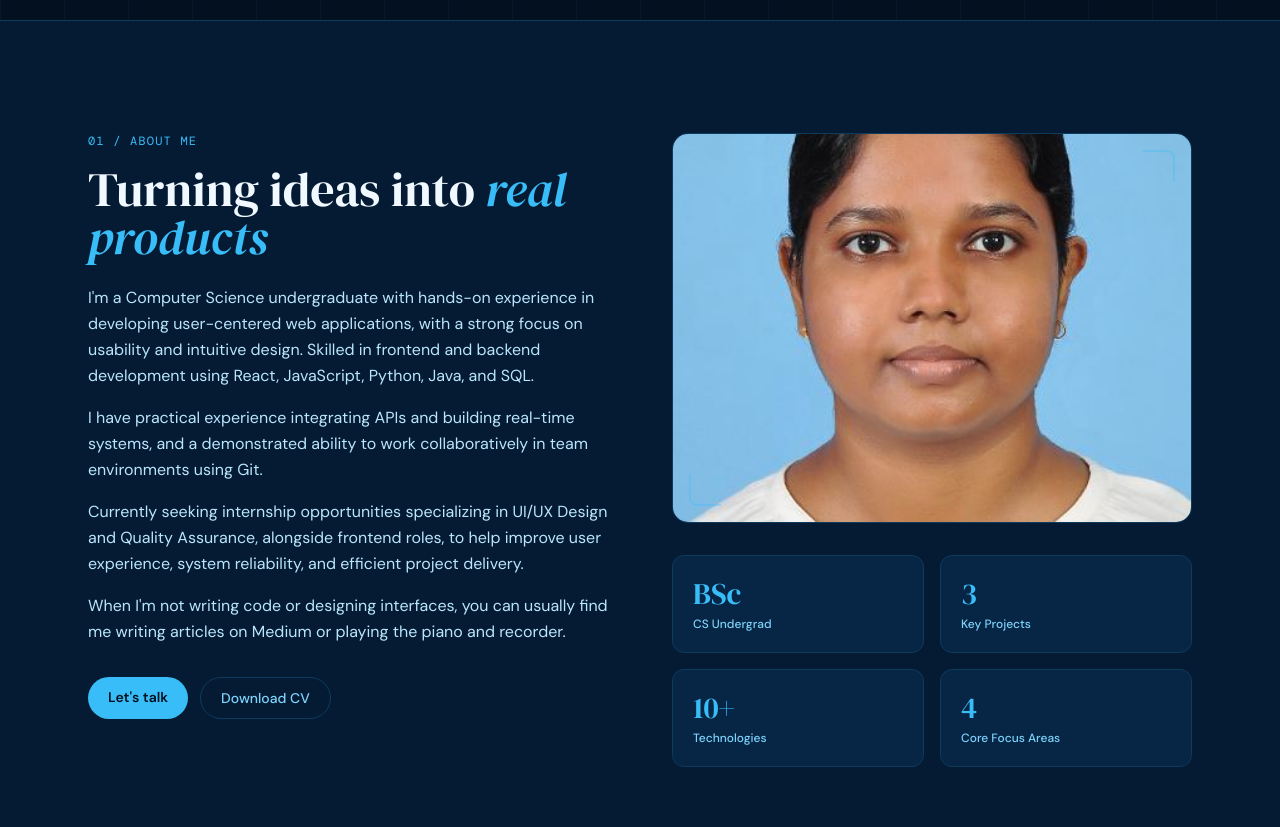
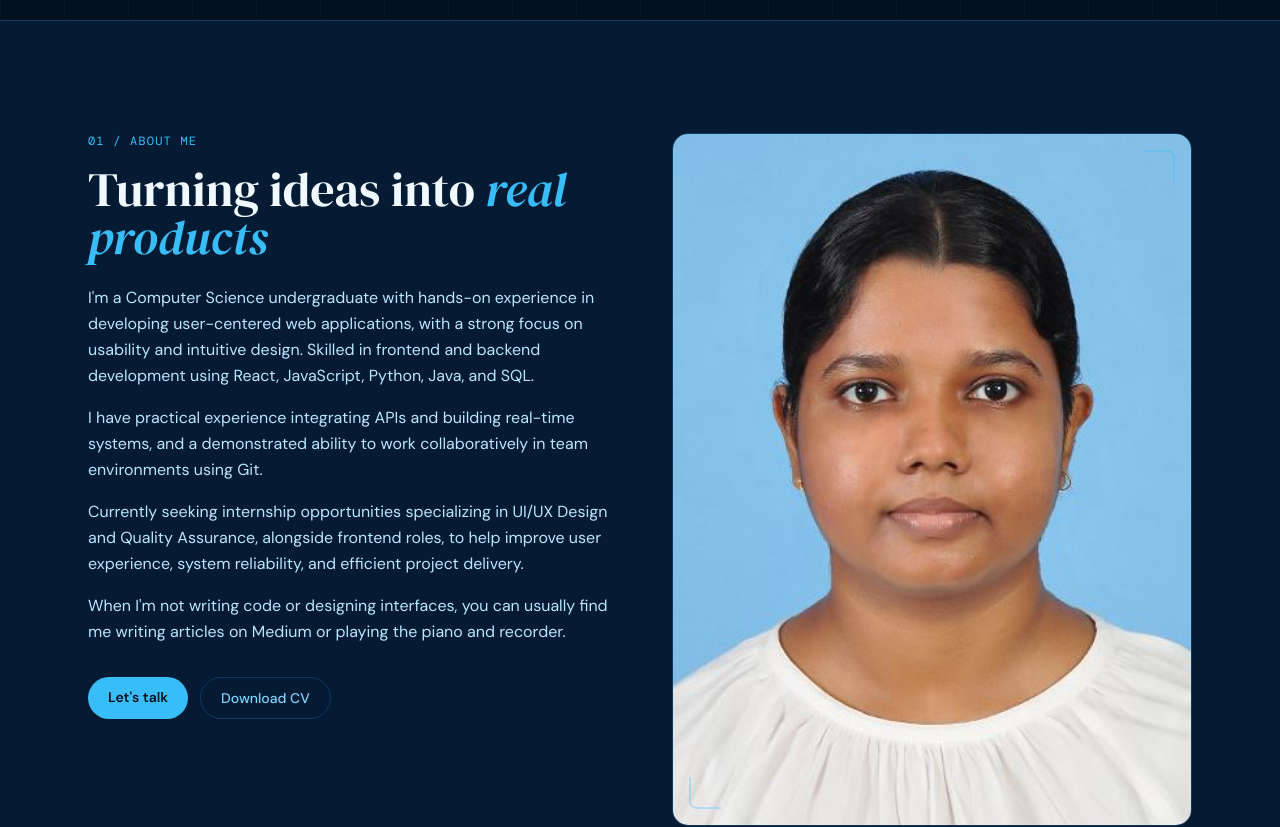
Before and after one commit to visakya/My_Portfolio, a Next.js app: page / in a window 1280 px wide. Shown: the part 860-1687 px from the top of the page. Built offline with nearby package versions, Linux system fonts and the light colour scheme.

Commit message:
Profile image is updated

```diff
--- a/components/About.tsx
+++ b/components/About.tsx
@@ -31,7 +31,7 @@ export default function About() {
             </div>
           </div>
           <div className="space-y-8">
-            <div className="relative w-full aspect-[4/3] rounded-2xl overflow-hidden bg-[#072544] border border-[#0e3a5e] flex items-center justify-center">
+            <div className="relative w-full aspect-[3/4] rounded-2xl overflow-hidden bg-[#072544] border border-[#0e3a5e]">
               <img
                 src="/profile.jpeg"
                 alt="Oneli Herath"
```
